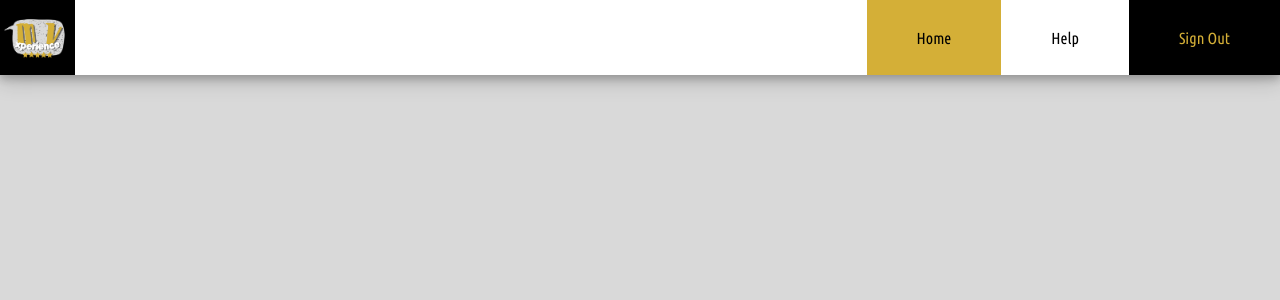
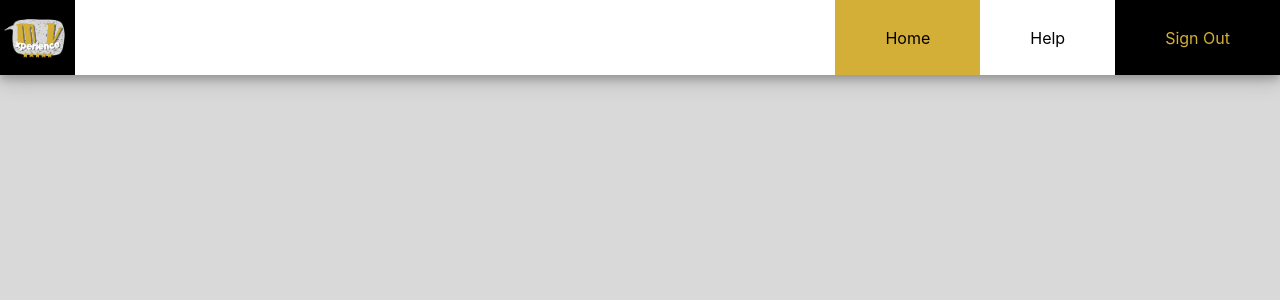
Before and after one commit to Ashwin-T/Xperience-Old, a React (Create React App) app: page / in a window 1280 px wide. Shown: the top 300 px of the page. Built offline with nearby package versions, Linux system fonts and the light colour scheme.

Commit message:
made fonts preloaded system sans-serif

```diff
--- a/public/index.html
+++ b/public/index.html
@@ -16,7 +16,6 @@
     -->
     <link rel="manifest" href="%PUBLIC_URL%/manifest.json" />
 	<link rel="preconnect" href="https://fonts.gstatic.com">
-	<link href="https://fonts.googleapis.com/css2?family=Ubuntu+Condensed&display=swap" rel="stylesheet">
     <!--
       Notice the use of %PUBLIC_URL% in the tags above.
       It will be replaced with the URL of the `public` folder during the build.
--- a/src/index.css
+++ b/src/index.css
@@ -1,7 +1,7 @@
 body{
   background-color: var(--background-color);
   margin: 0;
-  font-family: 'Ubuntu Condensed', sans-serif;
+  font-family: -apple-system, BlinkMacSystemFont, "Segoe UI", Roboto, Helvetica, Arial, sans-serif;
   color: var(--content-color);
 }
 @media (prefers-color-scheme: light)
@@ -10,6 +10,7 @@
 		--background-color: #d9d9d9;
 		--accent-background: white;
 		--content-color: black;
+		--shadow-color: rgba(0, 0, 0, 0.2);
 	}
 }
 
```
